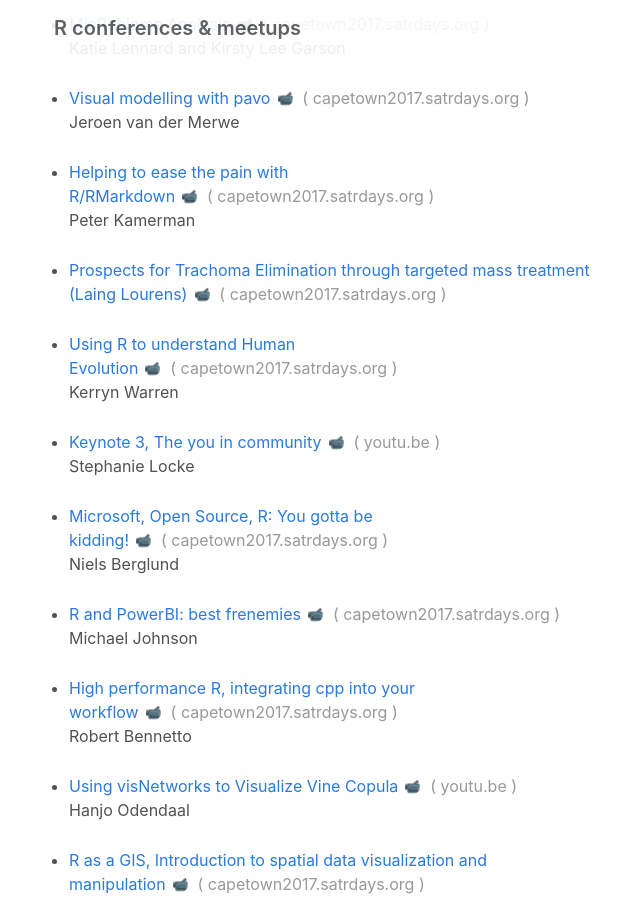
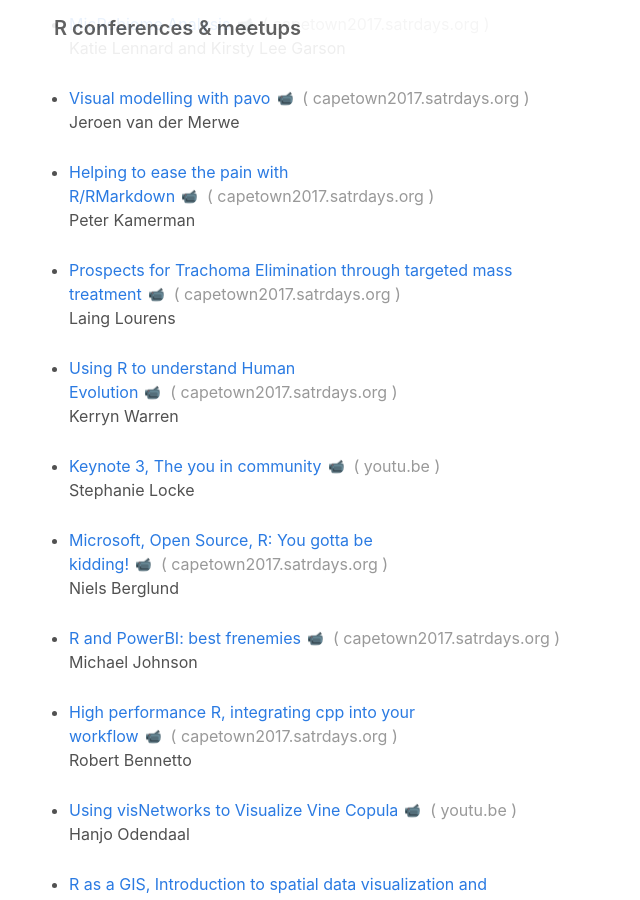
Before and after one commit to rweekly/conferences, a Jekyll site: the page built from _posts/2017-02-18-satRday-cape-town-2017.md, in a window 1280 px wide and 900 px high, scrolled down 1098 px. Shown: the whole window, without its empty margins (306-946 px from the left). Built offline with Jekyll 4.4.1, drawn with Linux system fonts in a browser that asks for light colours; emoji names are drawn with the system emoji font.

```diff
--- a/_posts/2017-02-18-satRday-cape-town-2017.md
+++ b/_posts/2017-02-18-satRday-cape-town-2017.md
@@ -72,8 +72,8 @@ talks:
     url: http://capetown2017.satrdays.org/talks/satRday-2017-kamerman.pdf
     video_link: https://youtu.be/ZXt-7AfnR4M
 
-  - title: Prospects for Trachoma Elimination through targeted mass treatment (Laing Lourens)
-    speaker:
+  - title: Prospects for Trachoma Elimination through targeted mass treatment
+    speaker: Laing Lourens
     url: http://capetown2017.satrdays.org/talks/satRday-2017-lourens.pdf
     video_link: https://youtu.be/IxoAt_AunP8
 
```
